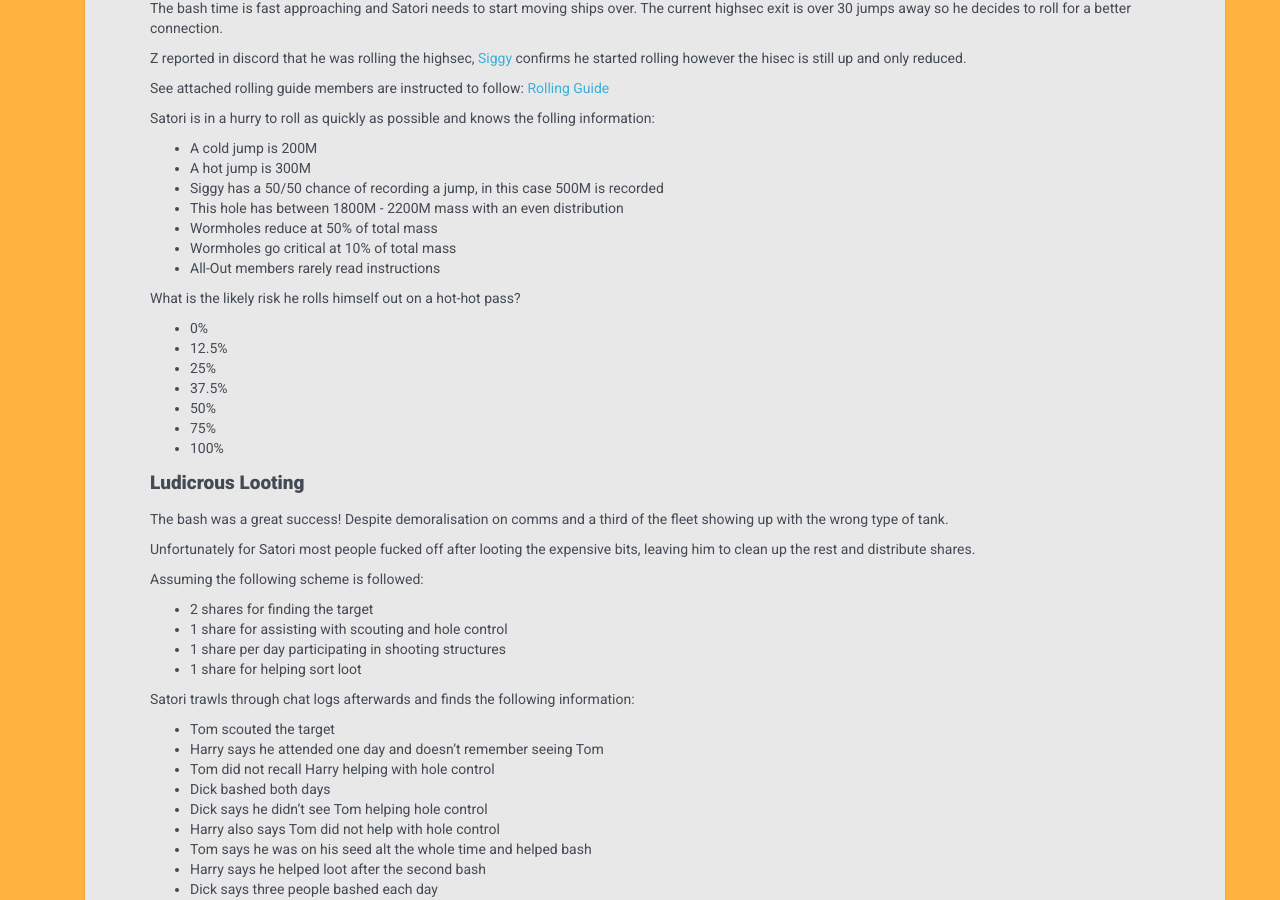
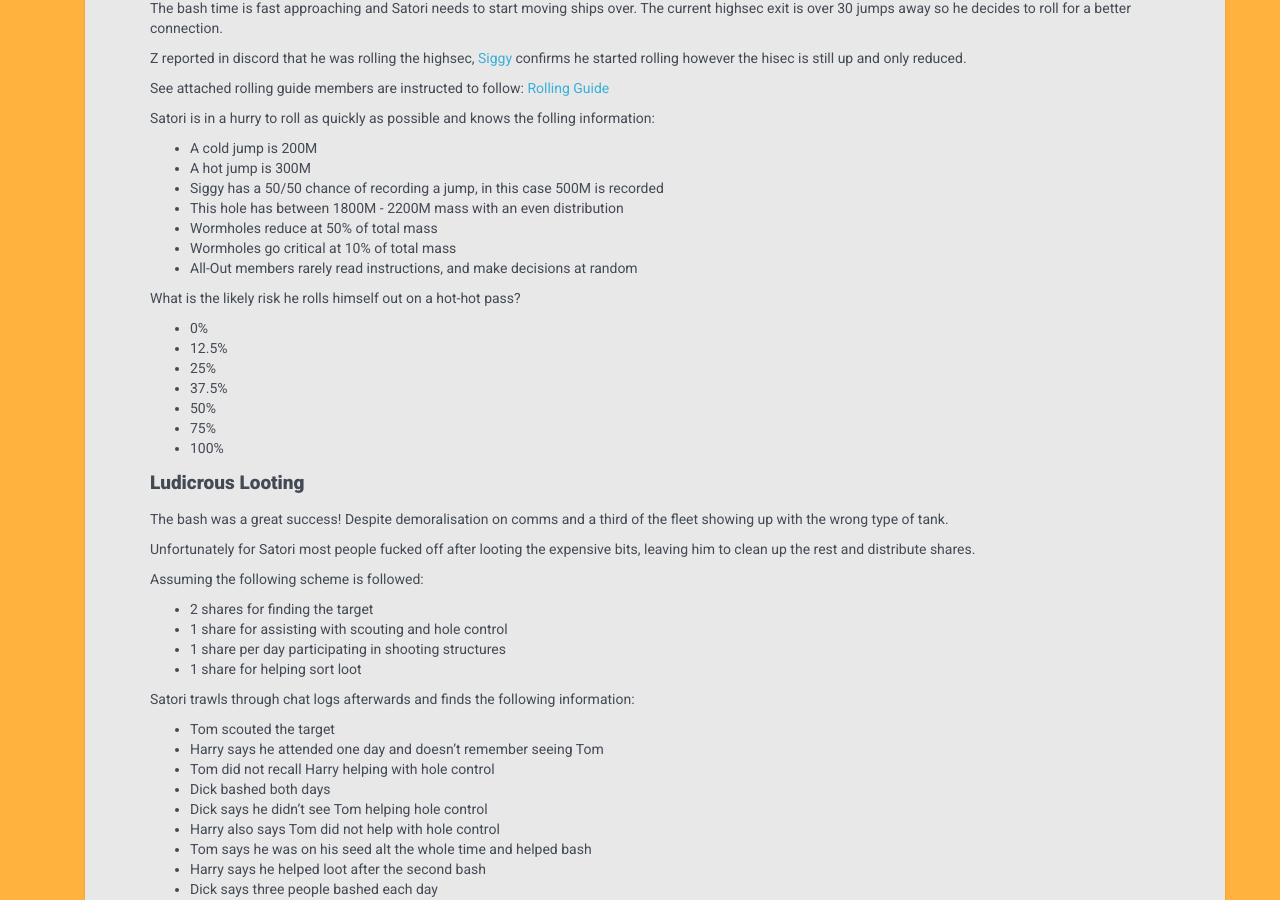
Before and after one commit to all-out/guides, a Jekyll site: the page built from _guides/applying.md, in a window 1280 px wide and 900 px high, scrolled down 888 px. Built offline with Jekyll 4.4.1, drawn with Linux system fonts in a browser that asks for light colours.

Commit message:
Update applying.md

```diff
--- a/_guides/applying.md
+++ b/_guides/applying.md
@@ -48,7 +48,7 @@ Satori is in a hurry to roll as quickly as possible and knows the folling inform
 * This hole has between 1800M - 2200M mass with an even distribution
 * Wormholes reduce at 50% of total mass
 * Wormholes go critical at 10% of total mass
-* All-Out members rarely read instructions
+* All-Out members rarely read instructions, and make decisions at random
 
 What is the likely risk he rolls himself out on a hot-hot pass?
 
```
